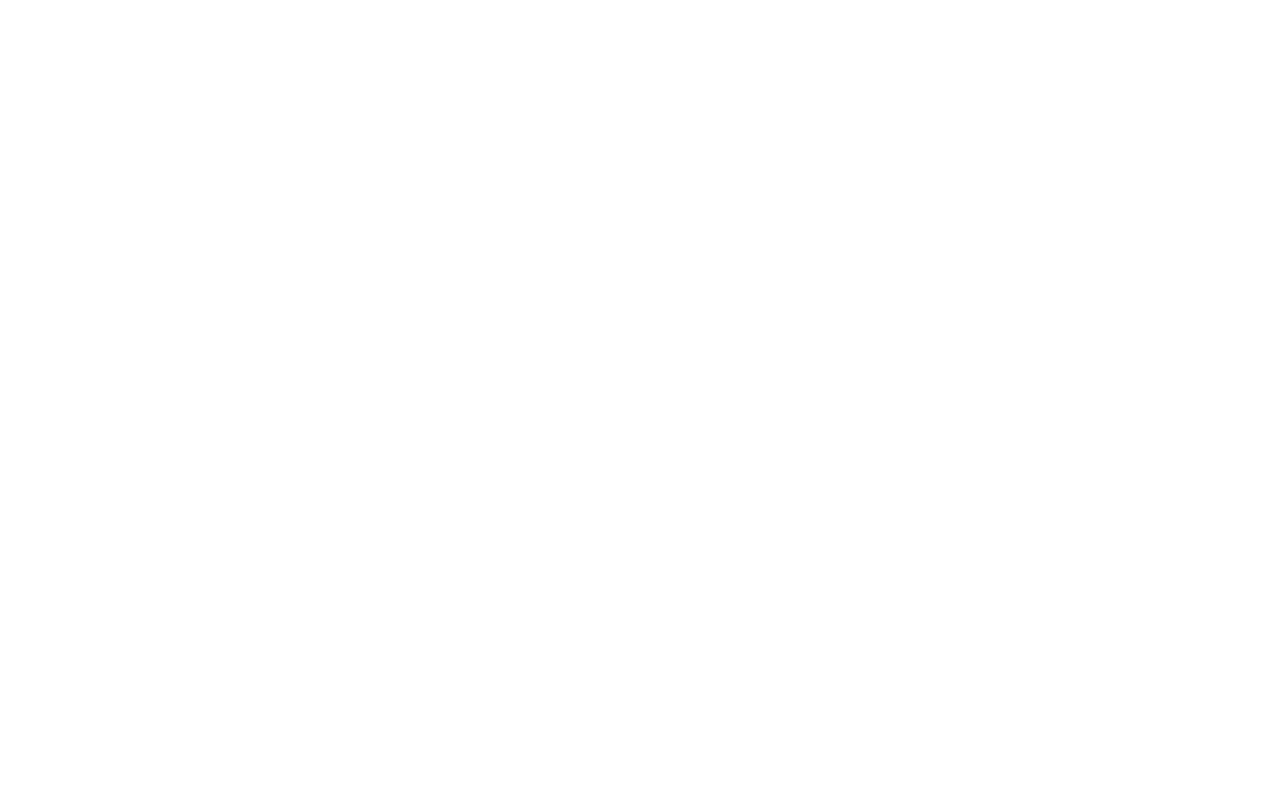
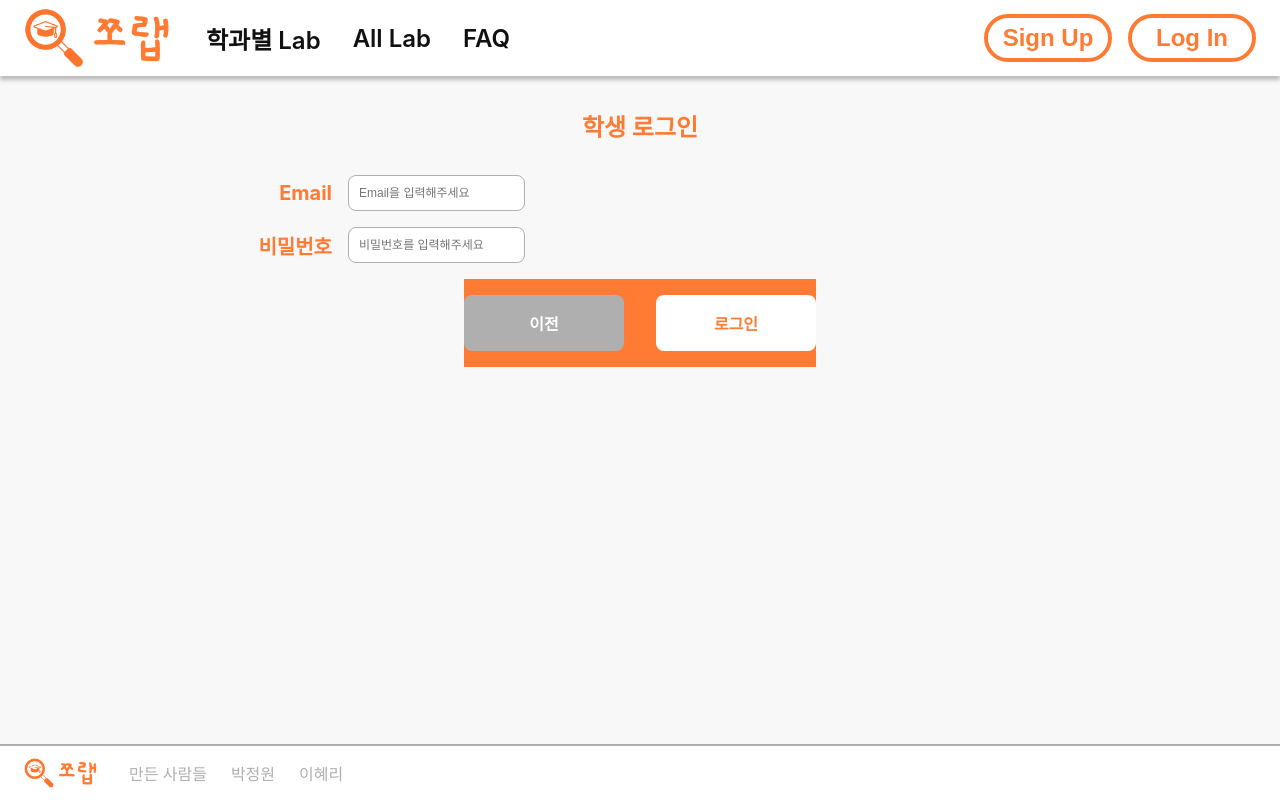
Before and after one commit to hye-ilee/Madcamp-w4, a React (Create React App) app in the folder frontend/: page /login in a window 1280 px wide. Before the commit this address had no page. Built offline with nearby package versions, Linux system fonts and the light colour scheme; a web font is replaced by a local one.

Commit message:
가입 수정, 로그인

```diff
--- a/frontend/src/App.tsx
+++ b/frontend/src/App.tsx
@@ -14,6 +14,7 @@
 import LabBoard from './pages/LabBoard';
 import DeptSearch from './pages/DeptSearch';
 import Signup from './pages/Signup';
+import Login from './pages/Login';
 
 function App() {
   return (
@@ -26,6 +27,7 @@
               <Route path="/" element={<Home />} />
               <Route path="/signup" element={<Signup />} />
               <Route path="/search" element={<Search />} />
+              <Route path="/login" element={<Login />} />
               <Route path="/search/:major" element={<DeptSearch />} />
               <Route path="/search/labs" element={<SearchLabs />} />
               <Route path="/search/labs/:LabName" element={<LabInfo />} />
--- a/frontend/src/components/Header.tsx
+++ b/frontend/src/components/Header.tsx
@@ -27,8 +27,8 @@
     }
 
     const handleLogin = () => {
-        //navigate("/login");
-        navigate("/");
+        navigate("/login");
+        // navigate("/");
     }
 
     return (
--- /dev/null
+++ b/frontend/src/pages/Login.tsx
@@ -0,0 +1,194 @@
+import React, { useState } from "react";
+import styled from "styled-components";
+import Header from "../components/Header";
+import Footer from "../components/Footer";
+import { useNavigate } from "react-router-dom";
+import axios from "axios";
+
+const Login: React.FC = () => {
+    const navigate = useNavigate();
+    const [userInput, setuserInput] = useState({
+        email: "",
+        password: "",
+    });
+
+    const handleInputChange = (e: React.ChangeEvent<HTMLInputElement | HTMLTextAreaElement>) => {
+        const { name, value } = e.target;
+        setuserInput({ ...userInput, [name]: value });
+    };
+
+    const handleLogin = async () => {
+        const requiredFields = ["email", "password"];
+        const missingFields = requiredFields.filter(
+          (field) => !userInput[field as keyof typeof userInput] || (Array.isArray(userInput[field as keyof typeof userInput]) && userInput[field as keyof typeof userInput].length === 0)
+        );
+
+        if (missingFields.length > 0) {
+          alert(`다음 값을 입력해주세요: ${missingFields.join(", ")}`);
+          return;
+        }
+
+        try {
+          const response = await axios.post("http://localhost:5000/api/login", userInput);
+          console.log("Student registered successfully:", response.data);
+          alert("로그인되었습니다.");
+          navigate("/");
+        } catch (error: any) {
+          console.error("Error registering student:", error);
+          alert(error.response?.data?.message || "이메일 또는 비밀번호가 잘못되었습니다.");
+        }
+    };
+
+    return (
+    <GlobalWrapper>
+        <Header />
+        <Wrapper>
+        <Title>학생 로그인</Title>
+
+        {/* Email */}
+        <Content>
+            <ContentName>Email</ContentName>
+            <ContentInput>
+            <input
+                type="email"
+                name="email"
+                value={userInput.email}
+                onChange={handleInputChange}
+                placeholder="Email을 입력해주세요"
+            />
+            </ContentInput>
+        </Content>
+
+        {/* Password */}
+        <Content>
+            <ContentName>비밀번호</ContentName>
+            <ContentInput>
+            <input
+                type="password"
+                name="password"
+                value={userInput.password}
+                onChange={handleInputChange}
+                placeholder="비밀번호를 입력해주세요"
+            />
+            </ContentInput>
+        </Content>
+
+        {/* Login Button */}
+        <ButtonContainer>
+          <Button1 onClick={() => navigate(-1)}>이전</Button1>
+          <Button2 onClick={handleLogin}>로그인</Button2>
+        </ButtonContainer>
+        </Wrapper>
+        <Footer />
+    </GlobalWrapper>
+    );
+};
+
+export default Login;
+
+// Styled Components
+const GlobalWrapper = styled.div`
+    display: flex;
+    flex-direction: column;
+    height: 100vh;
+    background-color: ${({ theme }) => theme.colors.gray[100]};
+`;
+
+const Wrapper = styled.div`
+    display: flex;
+    flex-direction: column;
+    justify-content: space-between;
+    align-items: center;
+    gap: 16px;
+    padding: 16px 192px;
+`;
+
+const Title = styled.h1`
+    font-size: 24px;
+    font-weight: bold;
+    color: ${({ theme }) => theme.colors.primary};
+`;
+
+const Content = styled.div`
+    display: flex;
+    flex-direction: row;
+    align-items: center;
+    gap: 0;
+    margin: 0 auto 0 0;
+`;
+
+const ContentName = styled.div`
+    font-size: 20px;
+    font-weight: bold;
+    color: ${({ theme }) => theme.colors.primary};
+    width: 140px;
+    text-align: right;
+    white-space: nowrap;
+    margin-right: 16px;
+    flex-shrink: 0;
+`;
+
+const ContentInput = styled.div`
+    display: flex;
+    flex-direction: row;
+    gap: 4px;
+    align-items: center;
+
+    input,
+    textarea {
+    width: 100%;
+    padding: 10px;
+    font-size: ${({ theme }) => theme.typography.T7.fontSize};
+    border: 1px solid ${({ theme }) => theme.colors.gray[400]};
+    border-radius: 8px;
+    }
+
+    textarea {
+    resize: none;
+    height: 100px;
+    }
+`;
+
+const ContentInputContainer = styled.div`
+    display: flex;
+    flex-wrap: wrap;
+    gap: 8px;
+    align-items: center;
+`;
+
+const ButtonContainer = styled.div`
+    display: flex;
+    flex-direction: row;
+    gap: 32px;
+    justify-content: center;
+    background: ${({ theme }) => theme.colors.primary};
+    padding: 16px 0;
+`;
+
+const Button1 = styled.div`
+    display: flex;
+    justify-content: center;
+    align-items: center;
+    color: ${({ theme }) => theme.colors.white};
+    width: 160px;
+    height: 56px;
+    border-radius: 8px;
+    background: ${({ theme }) => theme.colors.gray[400]};
+    font-size: 16px;
+    font-weight: bold;
+    cursor: pointer;
+`;
+
+const Button2 = styled.div`
+    display: flex;
+    justify-content: center;
+    align-items: center;
+    color: ${({ theme }) => theme.colors.primary};
+    width: 160px;
+    height: 56px;
+    border-radius: 8px;
+    background: ${({ theme }) => theme.colors.white};
+    font-size: 16px;
+    font-weight: bold;
+    cursor: pointer;
+`;
--- a/frontend/src/pages/Signup.tsx
+++ b/frontend/src/pages/Signup.tsx
@@ -10,7 +10,8 @@
 
   // Form data 상태 관리
   const [formData, setFormData] = useState({
-    userId: "",
+    email: "",
+    password: "",
     name: "",
     studentid: "",
     major: "",
@@ -33,7 +34,7 @@
   };
 
   const handleSubmit = async () => {
-    const requiredFields = ["userId", "name", "studentid", "major", "resume", "interests"];
+    const requiredFields = ["email", "password", "name", "studentid", "major", "resume", "interests"];
     const missingFields = requiredFields.filter(
       (field) => !formData[field as keyof typeof formData] || (Array.isArray(formData[field as keyof typeof formData]) && formData[field as keyof typeof formData].length === 0)
     );
@@ -44,7 +45,7 @@
     }
 
     try {
-      const response = await axios.post("http://localhost:5000/api/register/student", formData);
+      const response = await axios.post("http://localhost:5000/api/register", formData);
       console.log("Student registered successfully:", response.data);
       alert("회원가입이 완료되었습니다.");
       navigate("/");
@@ -60,16 +61,30 @@
       <Wrapper>
         <Title>학생 회원가입</Title>
 
-        {/* User ID */}
+        {/* Email */}
         <Content>
-          <ContentName>유저 ID</ContentName>
+          <ContentName>Email</ContentName>
           <ContentInput>
             <input
-              type="text"
-              name="userId"
-              value={formData.userId}
+              type="email"
+              name="email"
+              value={formData.email}
               onChange={handleInputChange}
-              placeholder="유저 ID를 입력해주세요"
+              placeholder="Email을 입력해주세요"
+            />
+          </ContentInput>
+        </Content>
+
+        {/* Password */}
+        <Content>
+          <ContentName>비밀번호</ContentName>
+          <ContentInput>
+            <input
+              type="password"
+              name="password"
+              value={formData.password}
+              onChange={handleInputChange}
+              placeholder="비밀번호를 입력해주세요"
             />
           </ContentInput>
         </Content>
```
